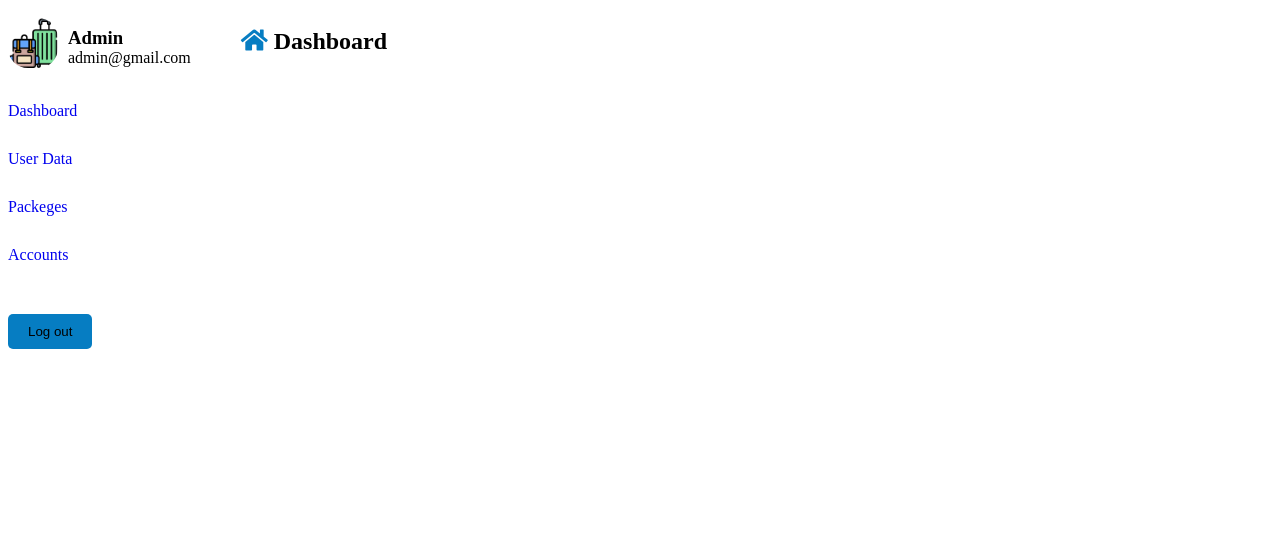
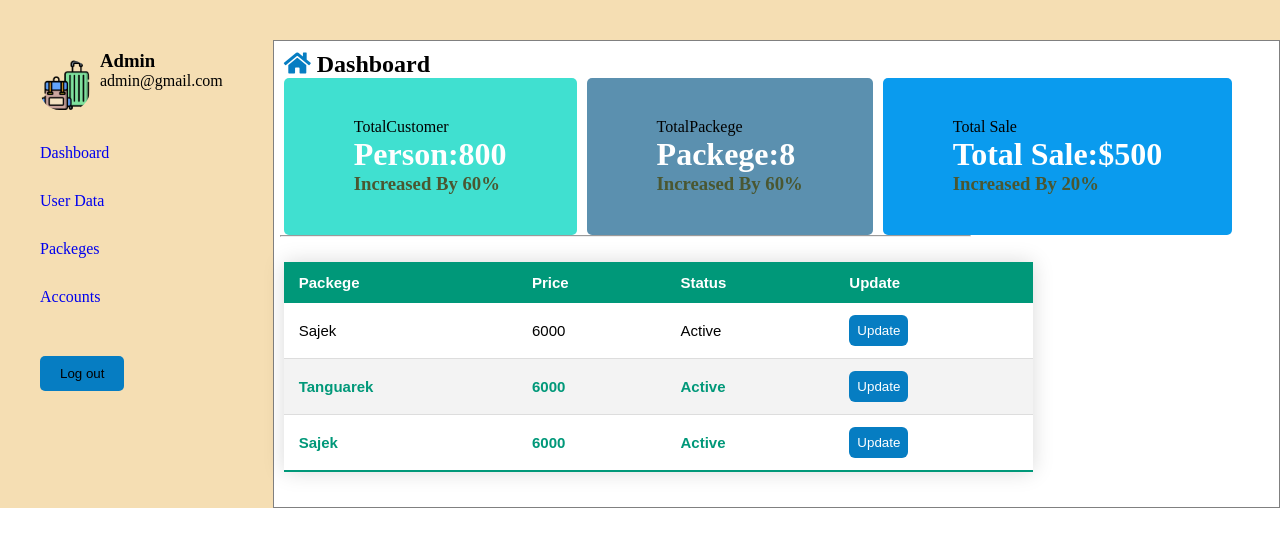
Before and after one commit to Salemah/webprojectfinal, a PHP site: page /admin.html in a window 1280 px wide. Shown: the top 547 px of the page. Run offline with PHP 8.4, Linux system fonts and the light colour scheme.

Commit message:
dashboard added

```diff
--- a/admin.css
+++ b/admin.css
@@ -1,10 +1,23 @@
+*{
+    margin:0;
+    padding: 0;
+}
 .Main-container{
+
     display: flex;
-    grid-template-columns: repeat(1fr,3fr );
+    background-color: wheat;
+    padding: 40px 0 0 40px;
+    /* grid-template-columns: repeat(1fr,3fr ); */
     /* justify-content: space-between; */
 }
 .img-head{
     display: flex;
+    margin-top: 10px;
+
+}
+.left{
+
+
 }
 .right-admin{
     margin-top: 0px;
@@ -46,8 +59,84 @@
     border-radius: 5px;
 }
 .right-dashboard{
+    background-color: white;
     margin-left: 50px;
+    width: 100%;
+    padding: 10px;
+    border: 1px solid gray;
 }
 .fas{
     color:#067DC2 ;
 }
+.image-box{
+    display: flex;
+
+
+
+}
+.first-box{
+
+    margin-right: 10px;
+    padding: 40px 70px;
+    border-radius: 5px;
+}
+#s1{
+    background-color: turquoise;
+}
+#s2{
+    background-color: rgb(91, 144, 175);
+}
+#s3{
+    background-color: rgb(10, 155, 238);
+}
+.first-box h1{
+    color: white;
+
+}
+.first-box  h3{
+    color: rgb(74, 87, 49);
+}
+/* table style */
+.styled-table {
+    border-collapse: collapse;
+    margin: 25px 0;
+    font-size: 15px;
+    font-family: sans-serif;
+    width: 76%;
+    box-shadow: 0 0 20px rgba(0, 0, 0, 0.15);
+}
+.styled-table thead tr {
+    background-color: #009879;
+    color: #ffffff;
+    text-align: left;
+}
+.styled-table th,
+.styled-table td {
+    padding: 12px 15px;
+}
+.styled-table tbody tr {
+    border-bottom: 1px solid #dddddd;
+}
+
+.styled-table tbody tr:nth-of-type(even) {
+    background-color: #f3f3f3;
+}
+
+.styled-table tbody tr:last-of-type {
+    border-bottom: 2px solid #009879;
+}
+.styled-table tbody tr.active-row {
+    font-weight: bold;
+    color: #009879;
+}
+hr{
+    width: 70%;
+    margin-left: -4px;
+}
+.btn{
+    background-color:#067DC2 ;
+    border: none;
+    color: white;
+    padding: 8px;
+    border-radius: 6px;
+}
--- a/admin.html
+++ b/admin.html
@@ -1,31 +1,34 @@
 <!DOCTYPE html>
 <html lang="en">
+
 <head>
     <meta charset="UTF-8">
     <meta http-equiv="X-UA-Compatible" content="IE=edge">
     <meta name="viewport" content="width=device-width, initial-scale=1.0">
     <link rel="stylesheet" href="admin.css">
-    <link rel="stylesheet" href="https://use.fontawesome.com/releases/v5.15.4/css/all.css" integrity="sha384-DyZ88mC6Up2uqS4h/KRgHuoeGwBcD4Ng9SiP4dIRy0EXTlnuz47vAwmeGwVChigm" crossorigin="anonymous">
+    <link rel="stylesheet" href="https://use.fontawesome.com/releases/v5.15.4/css/all.css"
+        integrity="sha384-DyZ88mC6Up2uqS4h/KRgHuoeGwBcD4Ng9SiP4dIRy0EXTlnuz47vAwmeGwVChigm" crossorigin="anonymous">
     <title>Admin</title>
 </head>
+
 <body>
     <main>
         <div class="Main-container">
-            <div class="">
+            <div class="left">
 
                 <div class="img-head">
                     <div class="left-admin">
                         <img id="imgs" src="images/travel-luggage.png" alt="">
                     </div>
-                        <div class="right-admin">
-                            <h3>Admin</h3>
-                            <span>admin@gmail.com</span>
+                    <div class="right-admin">
+                        <h3>Admin</h3>
+                        <span>admin@gmail.com</span>
 
                     </div>
 
                 </div>
                 <div class=" list-item ">
-                    <li>  <a href="#"> Dashboard</a> </li>
+                    <li> <a href="#"> Dashboard</a> </li>
                     <li><a href="#"> User Data </a></li>
                     <li><a href="#">Packeges</a></li>
                     <li><a href="#">Accounts</a></li>
@@ -34,10 +37,70 @@
             </div>
             <div class="right-dashboard">
                 <h2> <i class="fas fa-home"></i> Dashboard</h2>
+                <div class="image-box">
+                    <div class="first-box" id="s1">
+                        <p>TotalCustomer</p>
+                        <h1>Person:800</h1>
+                        <h3>Increased By 60%</h3>
+                    </div>
+                    <div class="first-box"id="s2">
+                        <p>TotalPackege</p>
+                        <h1>Packege:8</h1>
+                        <h3>Increased By 60%</h3>
+                    </div>
+                    <div class="first-box"id="s3">
+                        <p>Total Sale</p>
+                        <h1>Total Sale:$500</h1>
+                        <h3>Increased By 20%</h3>
+                    </div>
+
+                </div>
+                <hr>
+                <div class="">
+                    <table class="styled-table">
+                        <thead>
+                            <tr>
+                                <th>Packege</th>
+                                <th>Price</th>
+                                <th>Status</th>
+                                <th>Update</th>
+                            </tr>
+                        </thead>
+                        <tbody>
+                            <tr>
+                                <td>Sajek</td>
+                                <td>6000</td>
+                                <td>Active</td>
+                                <td> <button class="btn">Update</button></td>
+
+                            </tr>
+                            <tr class="active-row">
+                                <td>Tanguarek</td>
+                                <td>6000</td>
+                                <td>Active</td>
+                                <td> <button class="btn">Update</button></td>
+                            </tr>
+                            <tr class="active-row">
+                                <td>Sajek</td>
+                                <td>6000</td>
+                                <td>Active</td>
+                                <td> <button class="btn">Update</button></td>
+                            </tr>
+
+                        </tbody>
+                    </table>
+                </div>
+
+
+
+
+
             </div>
 
         </div>
+
     </main>
 
 </body>
+
 </html>
```
